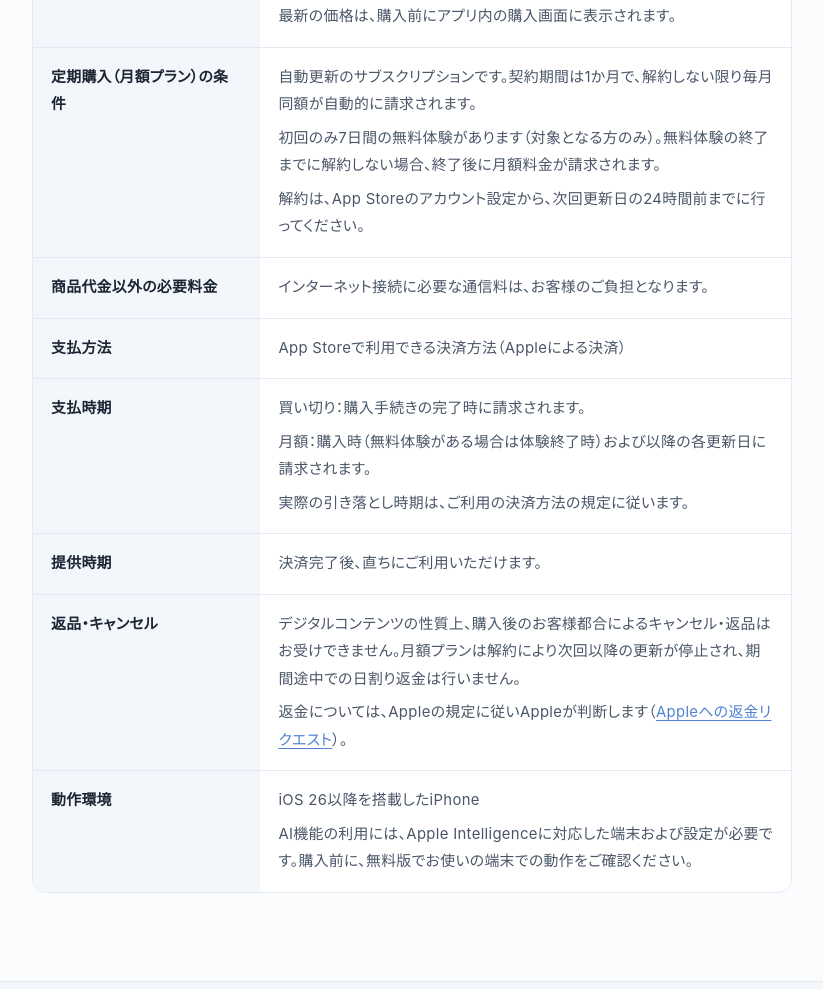
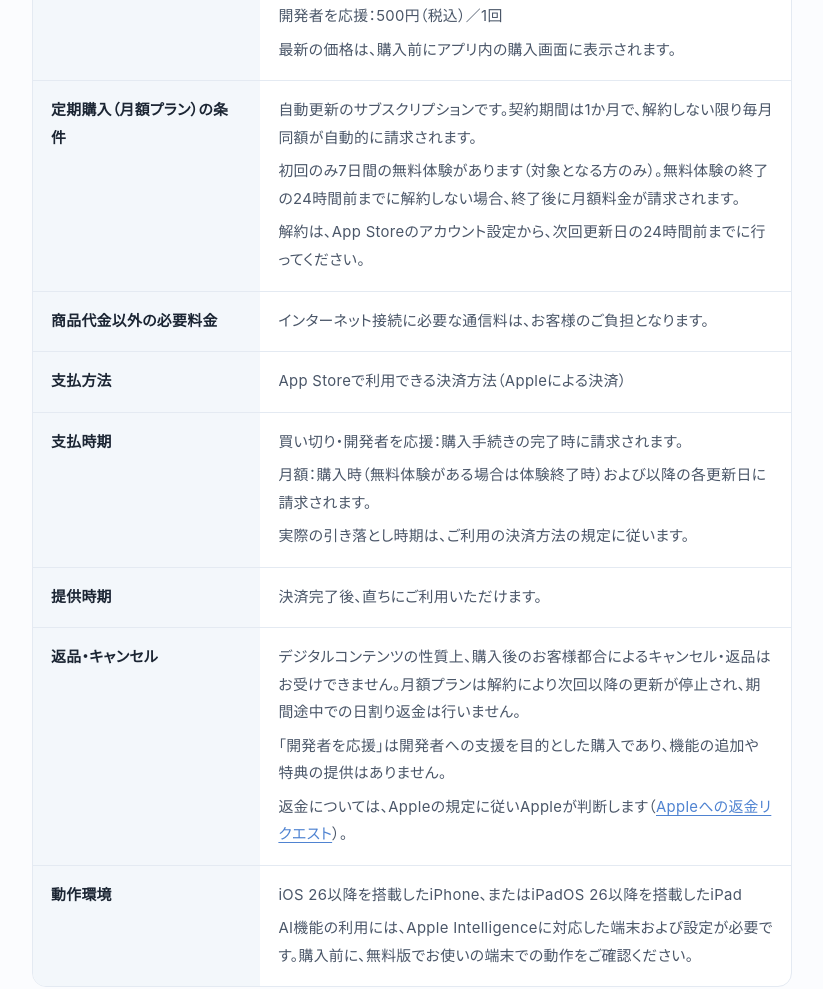
Before and after one commit to leaves-app/leaves-app.github.io, a plain HTML site: page tokushoho.html in a window 1280 px wide. Shown: the part 643-1632 px from the top of the page, without its empty margins (228-1051 px from the left). Drawn offline with Linux system fonts and the light colour scheme.

Commit message:
文言修正

```diff
--- a/tokushoho.html
+++ b/tokushoho.html
@@ -38,27 +38,29 @@
         <tr><th scope="row">販売価格</th><td>
           <p>プレミアム（月額）：200円／月（税込）</p>
           <p>プレミアム（買い切り）：1,500円（税込）</p>
+          <p>開発者を応援：500円（税込）／1回</p>
           <p>最新の価格は、購入前にアプリ内の購入画面に表示されます。</p>
         </td></tr>
         <tr><th scope="row">定期購入（月額プラン）の条件</th><td>
           <p>自動更新のサブスクリプションです。契約期間は1か月で、解約しない限り毎月同額が自動的に請求されます。</p>
-          <p>初回のみ7日間の無料体験があります（対象となる方のみ）。無料体験の終了までに解約しない場合、終了後に月額料金が請求されます。</p>
+          <p>初回のみ7日間の無料体験があります（対象となる方のみ）。無料体験の終了の24時間前までに解約しない場合、終了後に月額料金が請求されます。</p>
           <p>解約は、App Storeのアカウント設定から、次回更新日の24時間前までに行ってください。</p>
         </td></tr>
         <tr><th scope="row">商品代金以外の必要料金</th><td>インターネット接続に必要な通信料は、お客様のご負担となります。</td></tr>
         <tr><th scope="row">支払方法</th><td>App Storeで利用できる決済方法（Appleによる決済）</td></tr>
         <tr><th scope="row">支払時期</th><td>
-          <p>買い切り：購入手続きの完了時に請求されます。</p>
+          <p>買い切り・開発者を応援：購入手続きの完了時に請求されます。</p>
           <p>月額：購入時（無料体験がある場合は体験終了時）および以降の各更新日に請求されます。</p>
           <p>実際の引き落とし時期は、ご利用の決済方法の規定に従います。</p>
         </td></tr>
         <tr><th scope="row">提供時期</th><td>決済完了後、直ちにご利用いただけます。</td></tr>
         <tr><th scope="row">返品・キャンセル</th><td>
           <p>デジタルコンテンツの性質上、購入後のお客様都合によるキャンセル・返品はお受けできません。月額プランは解約により次回以降の更新が停止され、期間途中での日割り返金は行いません。</p>
+          <p>「開発者を応援」は開発者への支援を目的とした購入であり、機能の追加や特典の提供はありません。</p>
           <p>返金については、Appleの規定に従いAppleが判断します（<a href="https://reportaproblem.apple.com/">Appleへの返金リクエスト</a>）。</p>
         </td></tr>
         <tr><th scope="row">動作環境</th><td>
-          <p>iOS 26以降を搭載したiPhone</p>
+          <p>iOS 26以降を搭載したiPhone、またはiPadOS 26以降を搭載したiPad</p>
           <p>AI機能の利用には、Apple Intelligenceに対応した端末および設定が必要です。購入前に、無料版でお使いの端末での動作をご確認ください。</p>
         </td></tr>
       </tbody>
```
Also changed, not shown: billing.html (+4 -0 lines), terms.html (+3 -2 lines).
